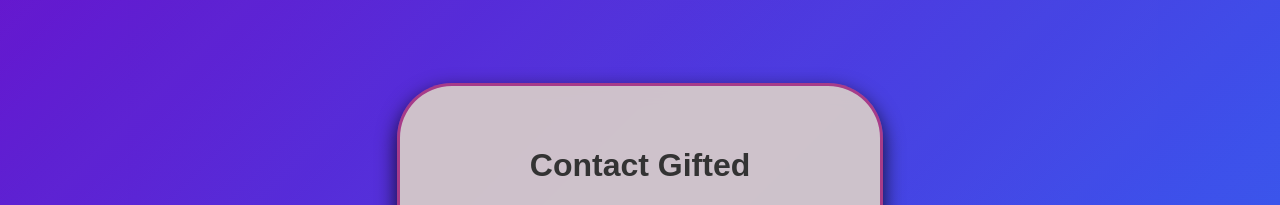
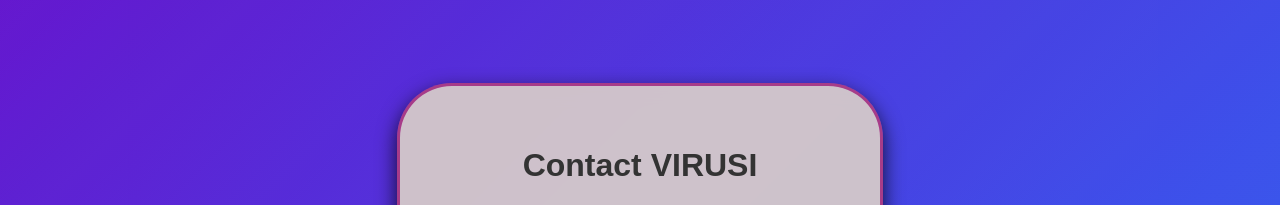
Before and after one commit to virusdevs/email-contact-form, a website: page public/index.html in a window 1280 px wide. Shown: the top 205 px of the page. Drawn offline with Linux system fonts and the light colour scheme; some packages are replaced by stand-ins of ours; a script that the page names is missing.

Commit message:
Update index.html

```diff
--- a/public/index.html
+++ b/public/index.html
@@ -12,7 +12,7 @@
 </head>
 <body>
   <div class="form-container">
-    <h1>Contact Gifted</h1>
+    <h1>Contact VIRUSI</h1>
     <form id="contactForm">
       <div class="form-group">
         <input type="text" id="name" placeholder="Name" required>
```
